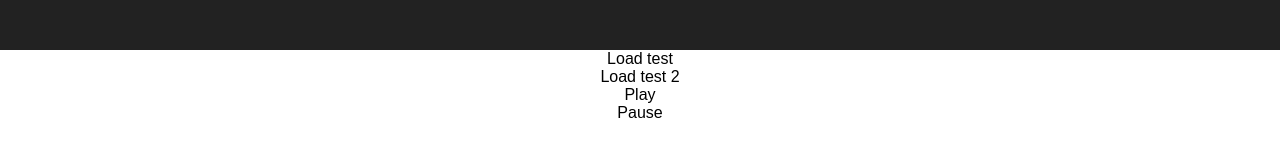
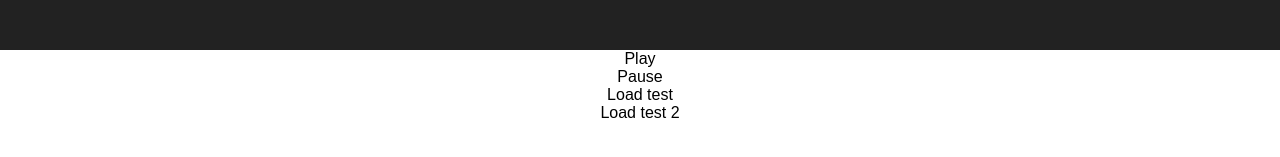
Before and after one commit to Wizarysan/setting-player, a React (Create React App) app: page / in a window 1280 px wide. Shown: the part 229-386 px from the top of the page. Built offline with nearby package versions, Linux system fonts and the light colour scheme.

Commit message:
'Components bind fix'

```diff
--- a/src/features/Player/index.js
+++ b/src/features/Player/index.js
@@ -1,4 +1,5 @@
 import React, { Component } from 'react';
+import Playlist from './../Playlist';
 
 class Player extends Component {
   constructor(props) {
@@ -24,6 +25,7 @@ class Player extends Component {
     .then(function(response) {
       return response.blob();
     }).then(function(blob){
+      console.log(this);
       this.player.src = window.URL.createObjectURL(blob);
     }.bind(this))
   }
@@ -41,10 +43,9 @@ class Player extends Component {
   render() {
     return (
       <div className="player">
-        <div onClick={()=>{this.loadTrack('test.mp3')}}> Load test </div>
-        <div onClick={()=>{this.loadTrack('test2.mp3')}}> Load test 2 </div>
         <div onClick={()=>{this.startTrack()}}> Play </div>
         <div onClick={()=>{this.pauseTrack()}}> Pause </div>
+        <Playlist loadTrack={this.loadTrack.bind(this)} />
       </div>
     );
   }
--- a/src/features/Playlist/index.js
+++ b/src/features/Playlist/index.js
@@ -8,10 +8,16 @@ class Playlist extends Component {
     }
   }
 
+  loadTrack(track) {
+    console.log(this.props.loadTrack);
+    this.props.loadTrack(track);
+  }
+
   render() {
     return (
       <div className="playlist">
-
+        <div onClick={()=>{this.loadTrack('test.mp3')}}> Load test </div>
+        <div onClick={()=>{this.loadTrack('test2.mp3')}}> Load test 2 </div>
       </div>
     );
   }
```
